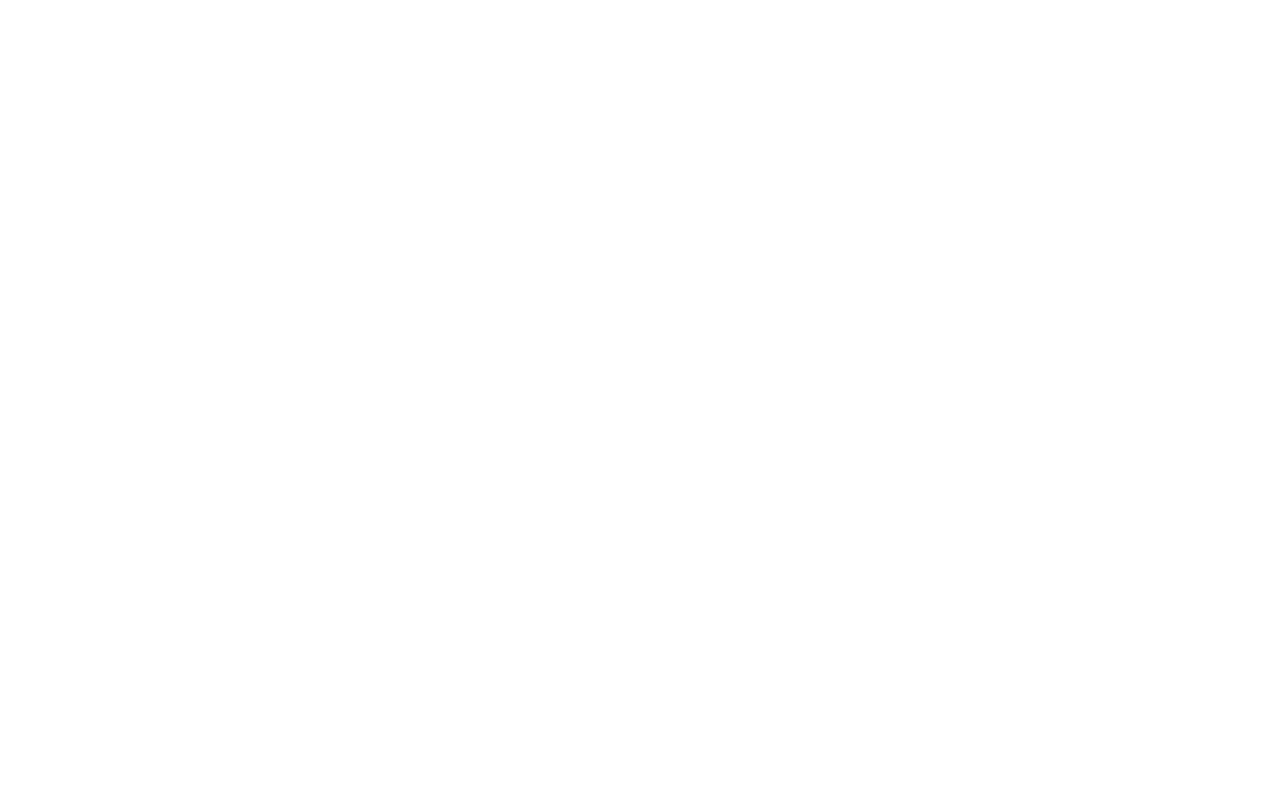
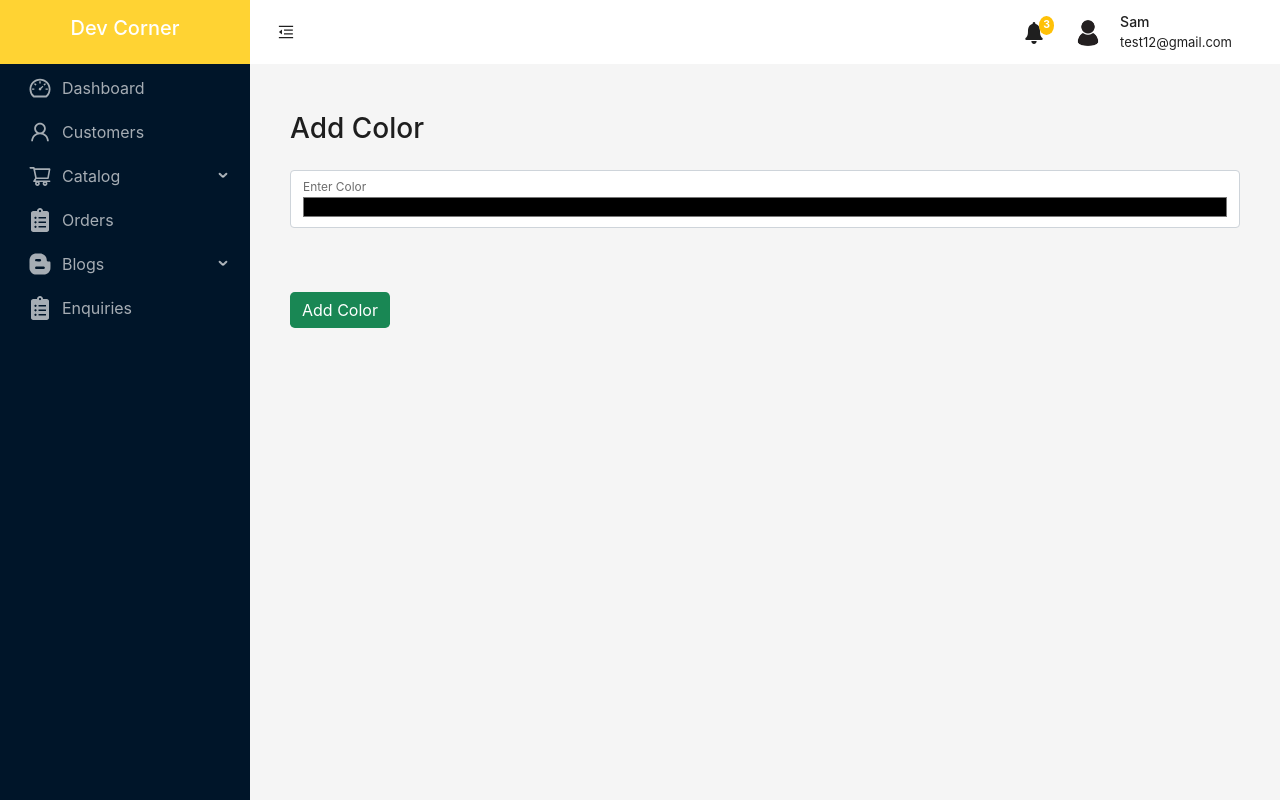
Before and after one commit to sam1090/ecommerce, a React (Create React App) app in the folder admin-app/: page /admin/color in a window 1280 px wide. Before the commit this address had no page. Built offline with nearby package versions, Linux system fonts and the light colour scheme.

Commit message:
Add Category Add Color page added

```diff
--- a/admin-app/src/App.js
+++ b/admin-app/src/App.js
@@ -16,6 +16,8 @@
 import ProductList from './Pages/ProductList';
 import AddBlog from './Pages/AddBlog';
 import AddBlogCat from './Pages/AddBlogCat';
+import AddColor from './Pages/AddColor';
+import AddCat from './Pages/AddCat';
 function App() {
   return (
     <Router>
@@ -33,7 +35,9 @@
           <Route path='orders' element = {<Orders/>} />
           <Route path='customers' element = {<Customers/>} />
           <Route path='color-list' element = {<ColorList/>} />
+          <Route path='color' element = {<AddColor/>} />
           <Route path='category-list' element = {<CategoryList/>} />
+          <Route path='category' element = {<AddCat/>} />
           <Route path='brand-list' element = {<BrandList/>} />
           <Route path='product-list' element = {<ProductList/>} />
 
--- /dev/null
+++ b/admin-app/src/Pages/AddCat.js
@@ -0,0 +1,20 @@
+import React from 'react'
+import CustomInput from '../Components/CustomInput'
+
+const AddCat = () => {
+  return (
+    <div>
+      <h3 className='mb-4' >Add Category</h3>
+      <div>
+        <form action="">
+          <CustomInput type="text" label="Enter Blog Category" />
+          <button className='btn btn-success border-0 rounded-3 my-5' type='submit'>
+            Add Category
+          </button>
+        </form>
+      </div>
+    </div>
+  )
+}
+
+export default AddCat
--- /dev/null
+++ b/admin-app/src/Pages/AddColor.js
@@ -0,0 +1,20 @@
+import React from 'react'
+import CustomInput from '../Components/CustomInput'
+
+const AddColor = () => {
+  return (
+    <div>
+      <h3 className='mb-4' >Add Color</h3>
+      <div>
+        <form action="">
+          <CustomInput type="color" label="Enter Color" />
+          <button className='btn btn-success border-0 rounded-3 my-5' type='submit'>
+            Add Color
+          </button>
+        </form>
+      </div>
+    </div>
+  )
+}
+
+export default AddColor
```
